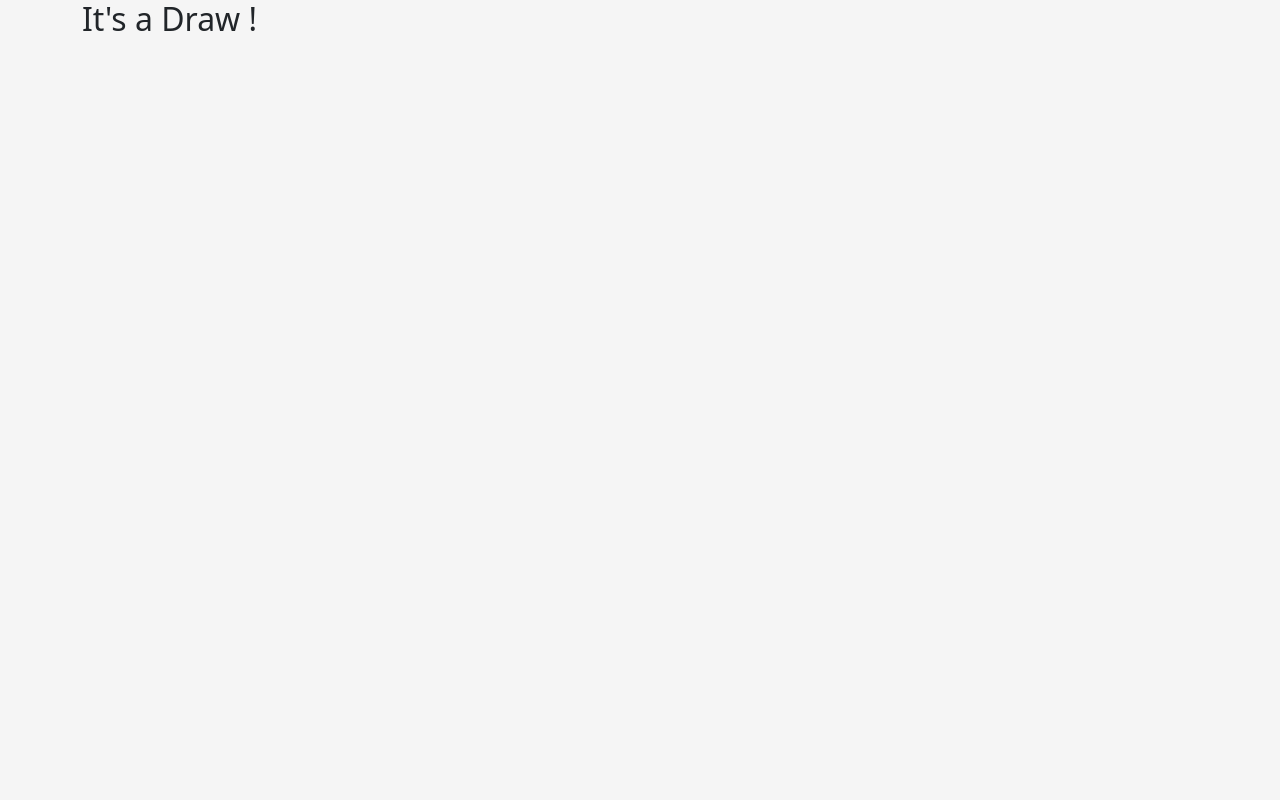
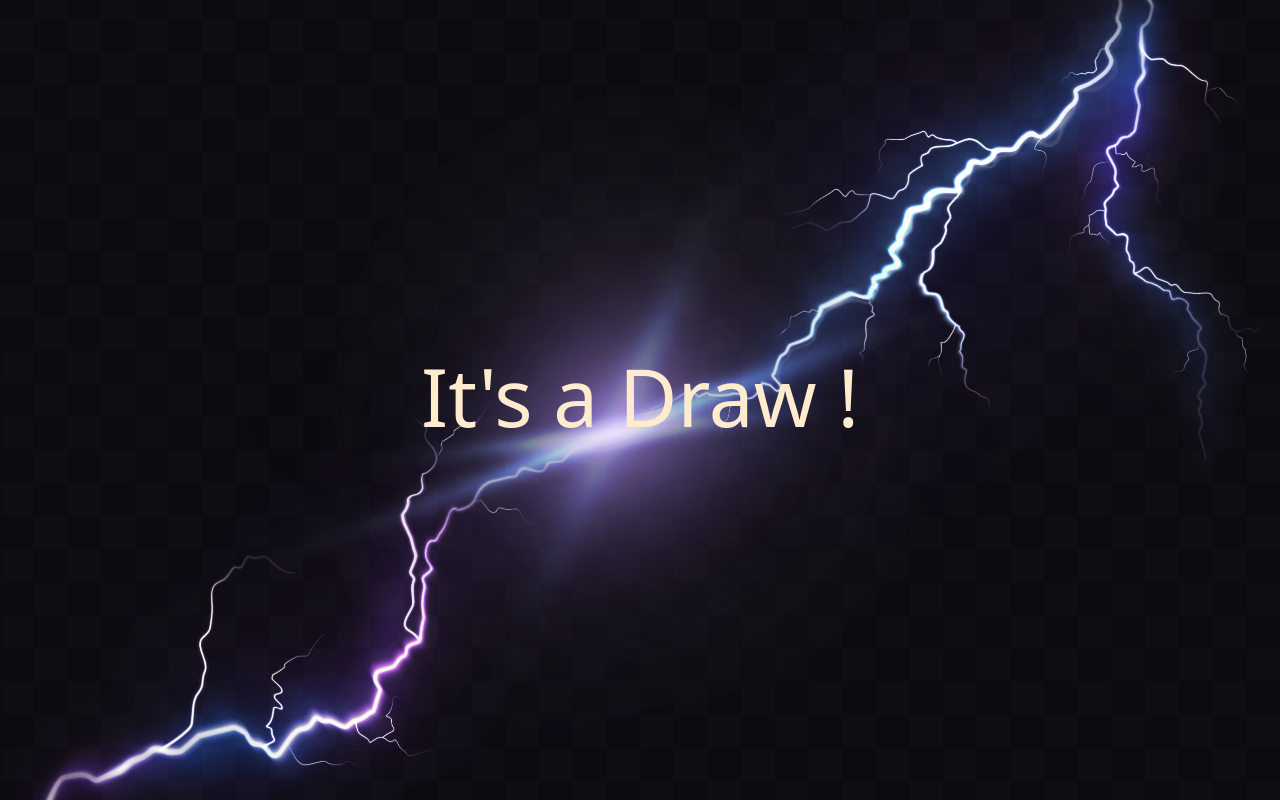
Before and after one commit to alexandreg67/typescript-quest, an Angular app: page /draw in a window 1280 px wide. Built offline with nearby package versions, Linux system fonts and the light colour scheme.

Commit message:
Mise en place ecran draw

```diff
--- a/src/app/draw/draw.component.css
+++ b/src/app/draw/draw.component.css
@@ -0,0 +1,17 @@
+.ecranAcceuil {
+    background-image: url(../../assets/561.jpg);
+    background-position: center;
+    background-repeat: no-repeat;
+    background-size: cover;
+    background-attachment: fixed;
+    justify-content: center;
+    color: blanchedalmond;
+    height: 100vh;
+    display: flex;
+    justify-content: center;
+    align-items: center;
+}
+
+h1 {
+    font-size: 5rem;
+}
--- a/src/app/draw/draw.component.html
+++ b/src/app/draw/draw.component.html
@@ -1,7 +1,5 @@
-<div class="container">
-    <div class="row">
-        <div class="col 8">
-            <h2>It's a Draw !</h2>
-        </div>
-    </div>
+<div class="ecranAcceuil">
+
+    <h1>It's a Draw !</h1>
+
 </div>
```
